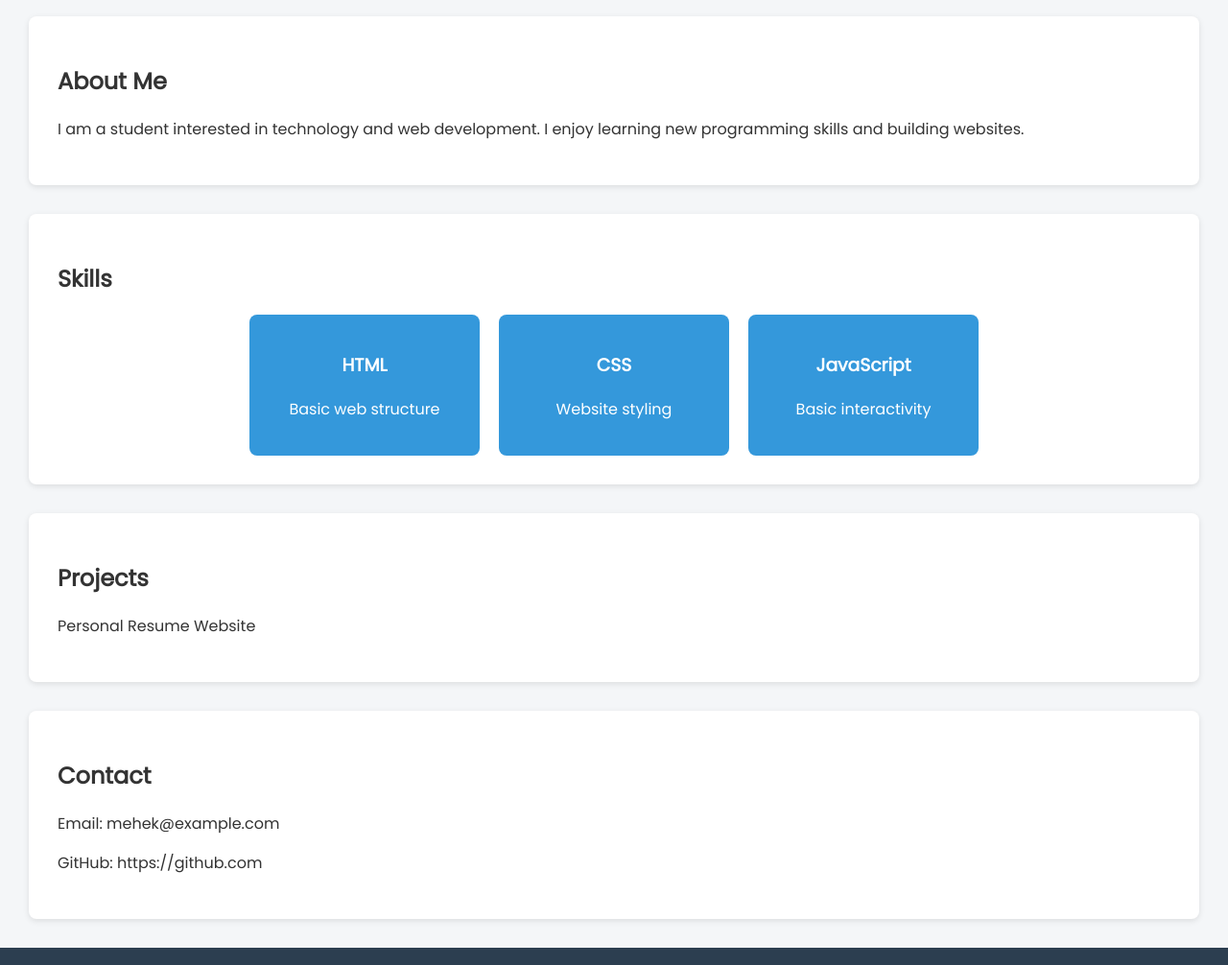
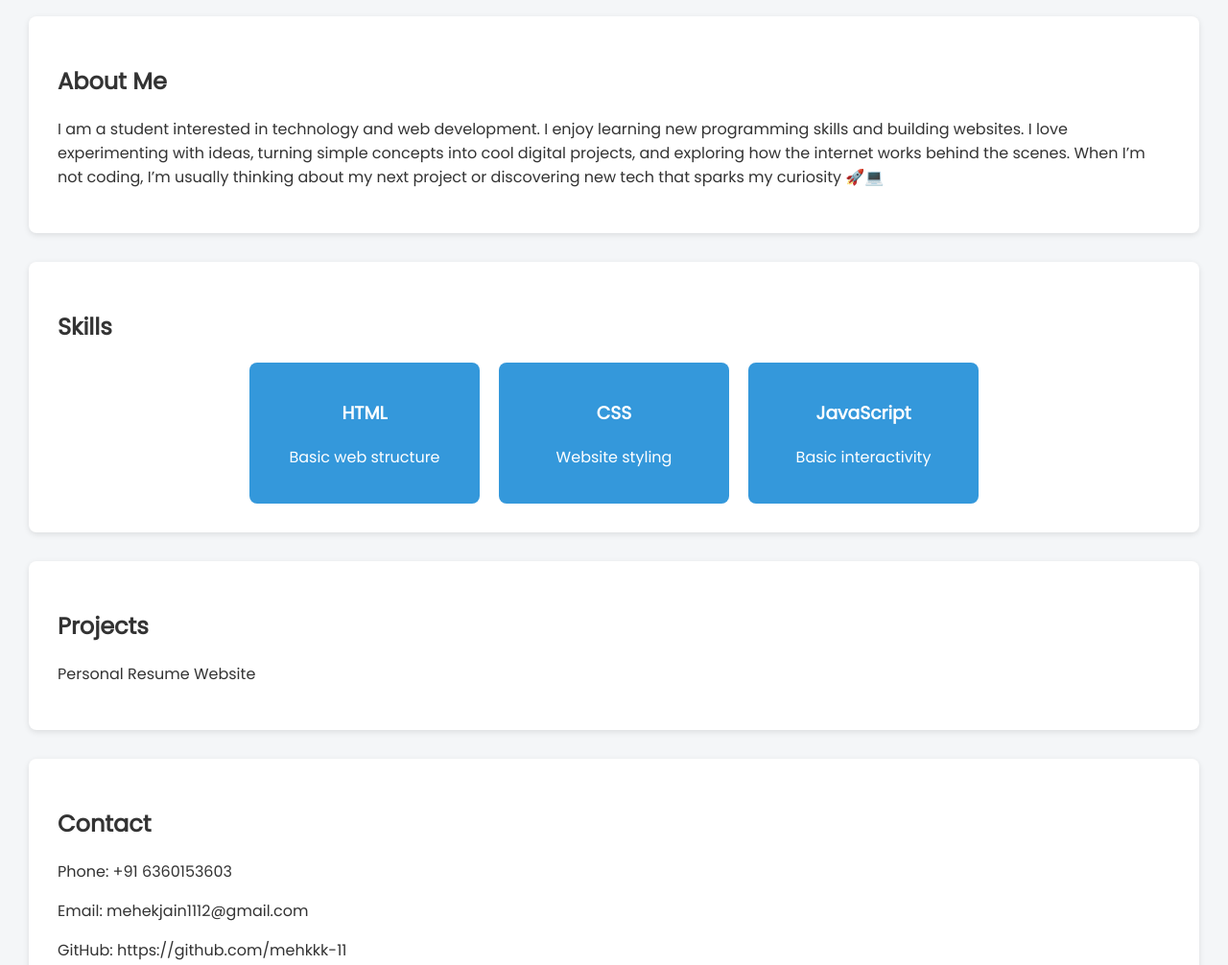
Before and after one commit to mehkkk-11/MehekJain, a plain HTML site: page index.html in a window 1280 px wide. Shown: the part 280-1286 px from the top of the page at 96% size. Drawn offline with Linux system fonts and the light colour scheme.

Commit message:
Update index.html

```diff
--- a/index.html
+++ b/index.html
@@ -25,7 +25,8 @@
 
 <section id="about">
 <h2>About Me</h2>
-<p>I am a student interested in technology and web development. I enjoy learning new programming skills and building websites.</p>
+<p> I am a student interested in technology and web development. I enjoy learning new programming skills and building websites. I love experimenting with ideas, turning simple concepts into cool digital projects, and exploring how the internet works behind the scenes. When I’m not coding, I’m usually thinking about my next project or discovering new tech that sparks my curiosity 🚀💻
+</p>
 </section>
 
 <section id="skills">
@@ -59,8 +60,9 @@
 
 <section id="contact">
 <h2>Contact</h2>
-<p>Email: mehek@example.com</p>
-<p>GitHub: https://github.com</p>
+<p>Phone: +91 6360153603</p>
+<p>Email: mehekjain1112@gmail.com</p>
+<p>GitHub: https://github.com/mehkkk-11</p>
 </section>
 
 <footer>
```
